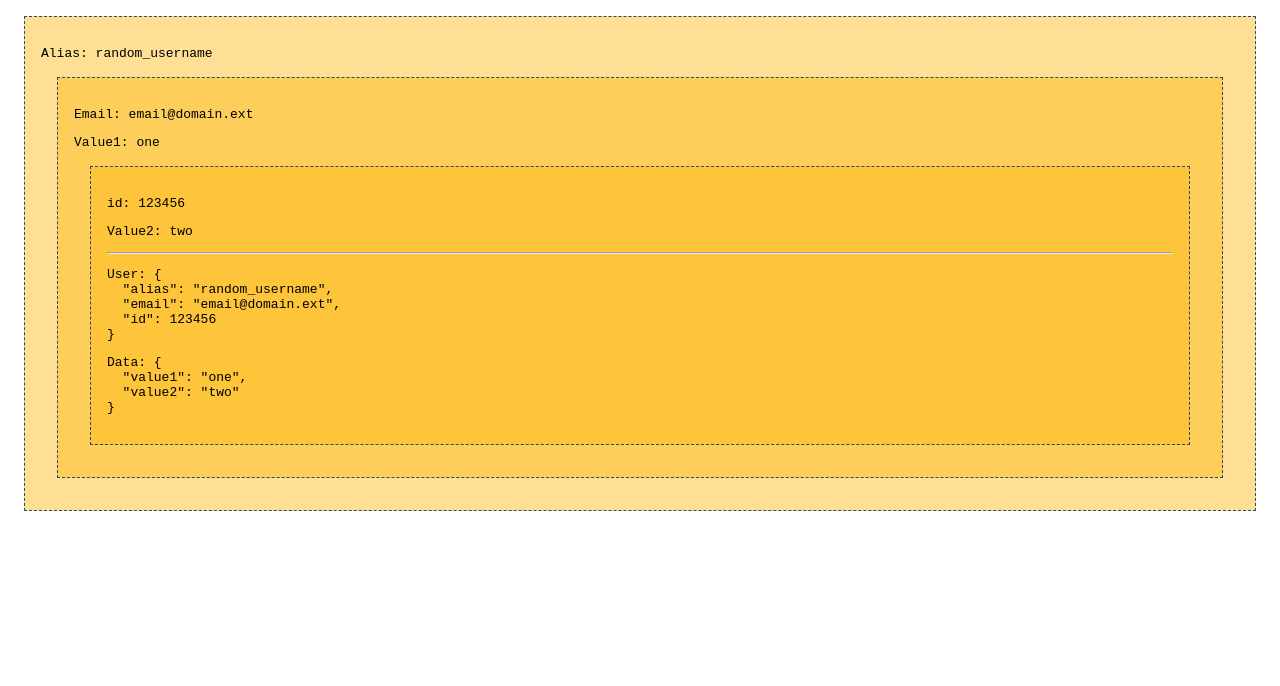
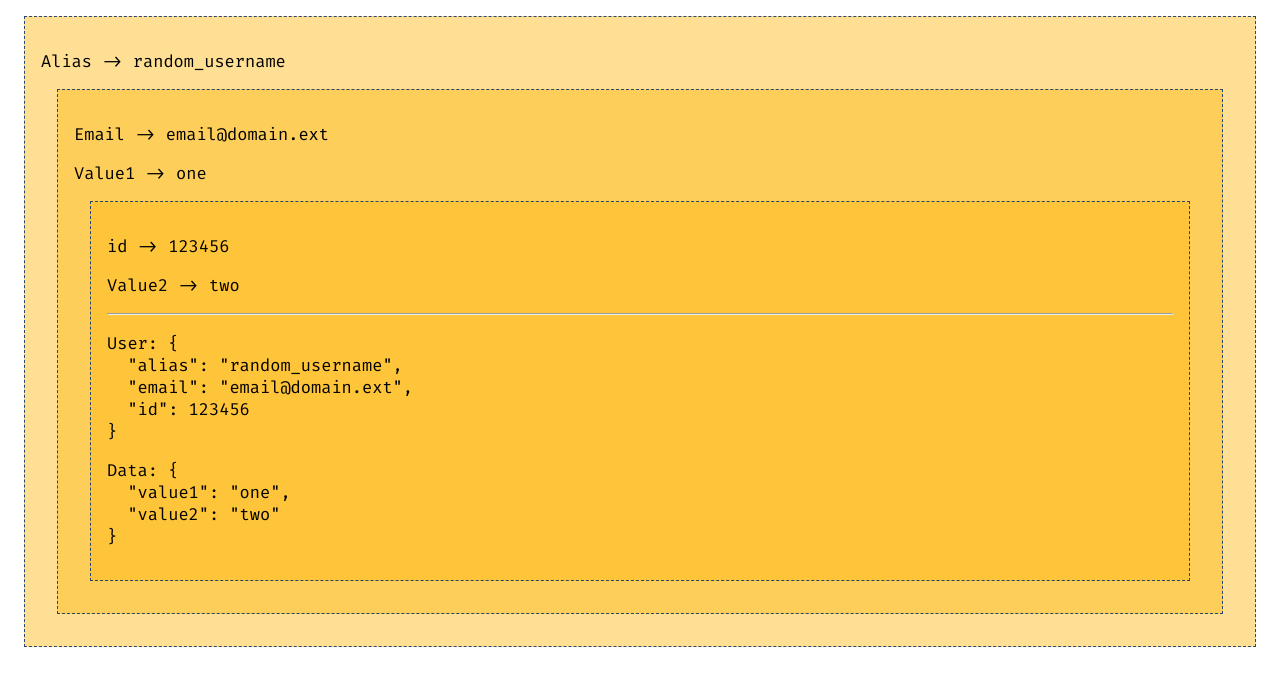
Before and after one commit to carloseduardoe/ReactJS4Dummies, a React (Create React App) app: page / in a window 1280 px wide. Shown: the top 686 px of the page. Built offline with nearby package versions, Linux system fonts and the light colour scheme.

Commit message:
useContext and styles

```diff
--- a/src/assets/styles/App.scss
+++ b/src/assets/styles/App.scss
@@ -44,8 +44,17 @@ $colors: (
   @return map-get($colors, $name)
 }
 
-body {
-  font-family: sans-serif;
+@font-face {
+  font-family: 'Fira Code';
+  src: url("../fonts/FiraCode-Regular.woff") format("woff");
+  font-weight: 400;
+  font-style: normal;
+}
+
+pre {
+  font-family: "Fira Code", monospace;
+  font-variant-ligatures: contextual;
+  font-size: 17px
 }
 
 .pokemon_container {
--- a/src/components/hooks/Context/CompA.js
+++ b/src/components/hooks/Context/CompA.js
@@ -1,21 +1,21 @@
-import React from 'react'
+import React, { useContext } from 'react'
+import { UserContext } from '../UseContext';
 import CompB from './CompB';
-import { UserContext } from '../UseContext';
 
 export const DataContext = React.createContext();
 
 const CompA = () => {
-    return <UserContext.Consumer>{user =>
-        <DataContext.Provider value={{
+    const user = useContext(UserContext);
+
+    return <DataContext.Provider value={{
                 value1: "one",
                 value2: "two"
             }}>
         <div className="nested_divs">
-                <pre>Alias: {user.alias}</pre>
+            <pre>Alias -> {user.alias}</pre>
             <CompB/>
         </div>
     </DataContext.Provider>
-    }</UserContext.Consumer>;
 }
 
 export default CompA
--- a/src/components/hooks/Context/CompB.js
+++ b/src/components/hooks/Context/CompB.js
@@ -1,18 +1,17 @@
-import React from 'react'
-import CompC from './CompC';
+import React, { useContext } from 'react'
 import { UserContext } from '../UseContext';
 import { DataContext } from './CompA';
+import CompC from './CompC';
 
 const CompB = () => {
-    return <UserContext.Consumer>{user =>
-        <DataContext.Consumer>{data =>
-            <div>
-                <pre>Email: {user.email}</pre>
-                <pre>Value1: {data.value1} </pre>
-                <CompC/>
-            </div>
-        }</DataContext.Consumer>
-    }</UserContext.Consumer>;
+    const user = useContext(UserContext);
+    const data = useContext(DataContext);
+
+    return <div>
+        <pre>Email -> {user.email}</pre>
+        <pre>Value1 -> {data.value1} </pre>
+        <CompC/>
+    </div>;
 }
 
 export default CompB
--- a/src/components/hooks/Context/CompC.js
+++ b/src/components/hooks/Context/CompC.js
@@ -1,19 +1,18 @@
-import React from 'react'
+import React, { useContext } from 'react'
 import { UserContext } from '../UseContext';
 import { DataContext } from './CompA';
 
 const CompC = () => {
-    return <UserContext.Consumer>{user =>
-        <DataContext.Consumer>{data =>
-            <div>
-                <pre>id: {user.id}</pre>
-                <pre>Value2: {data.value2}</pre>
-                <hr/>
-                <pre>User: {JSON.stringify(user, null, 2)}</pre>
-                <pre>Data: {JSON.stringify(data, null, 2)}</pre>
-            </div>
-        }</DataContext.Consumer>
-    }</UserContext.Consumer>;
+    const user = useContext(UserContext);
+    const data = useContext(DataContext);
+
+    return <div>
+        <pre>id -> {user.id}</pre>
+        <pre>Value2 -> {data.value2}</pre>
+        <hr/>
+        <pre>User: {JSON.stringify(user, null, 2)}</pre>
+        <pre>Data: {JSON.stringify(data, null, 2)}</pre>
+    </div>;
 }
 
 export default CompC
```
Also changed, not shown: src/assets/fonts/FiraCode-Regular.woff (added). Lines whose indentation alone changed are shown as unchanged.
